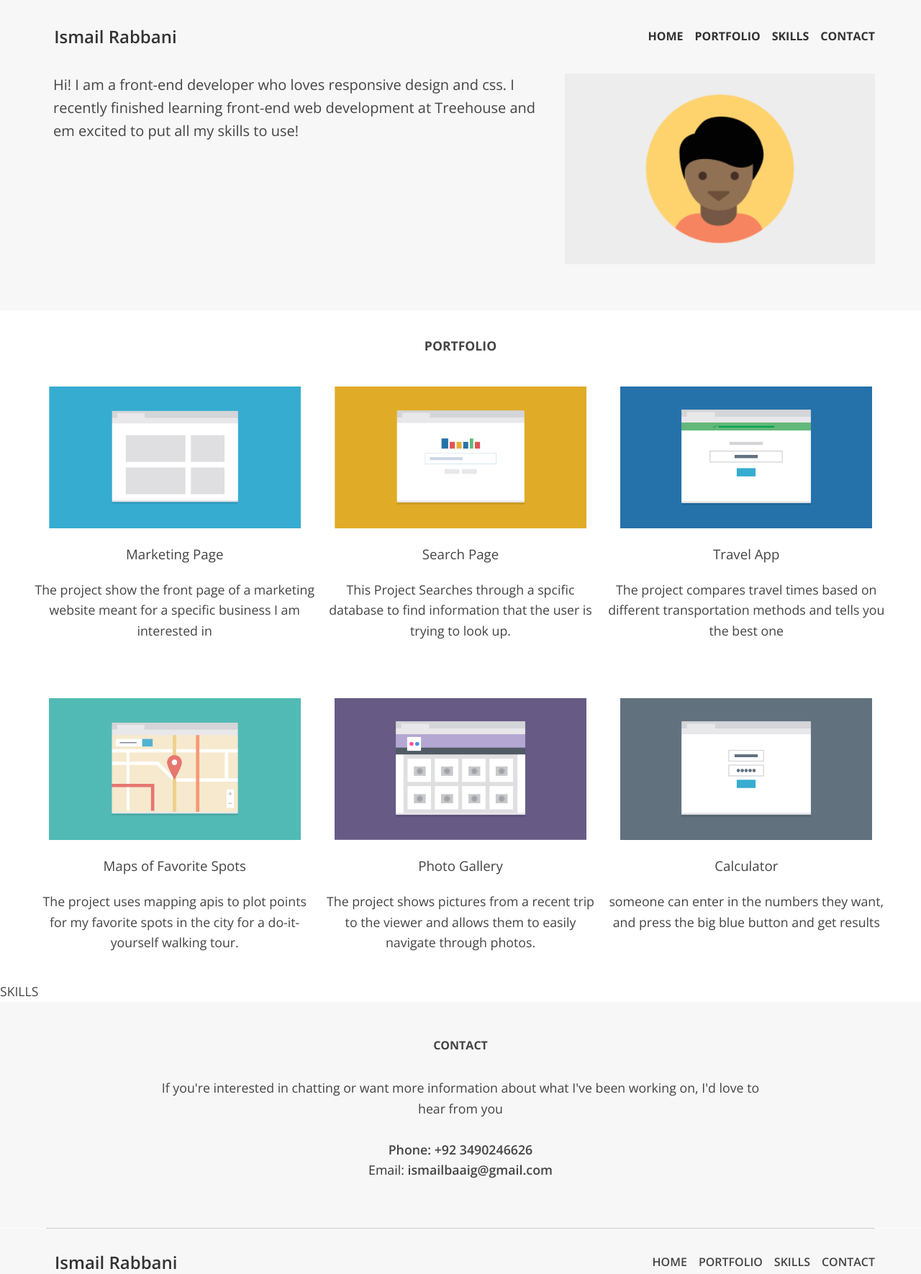
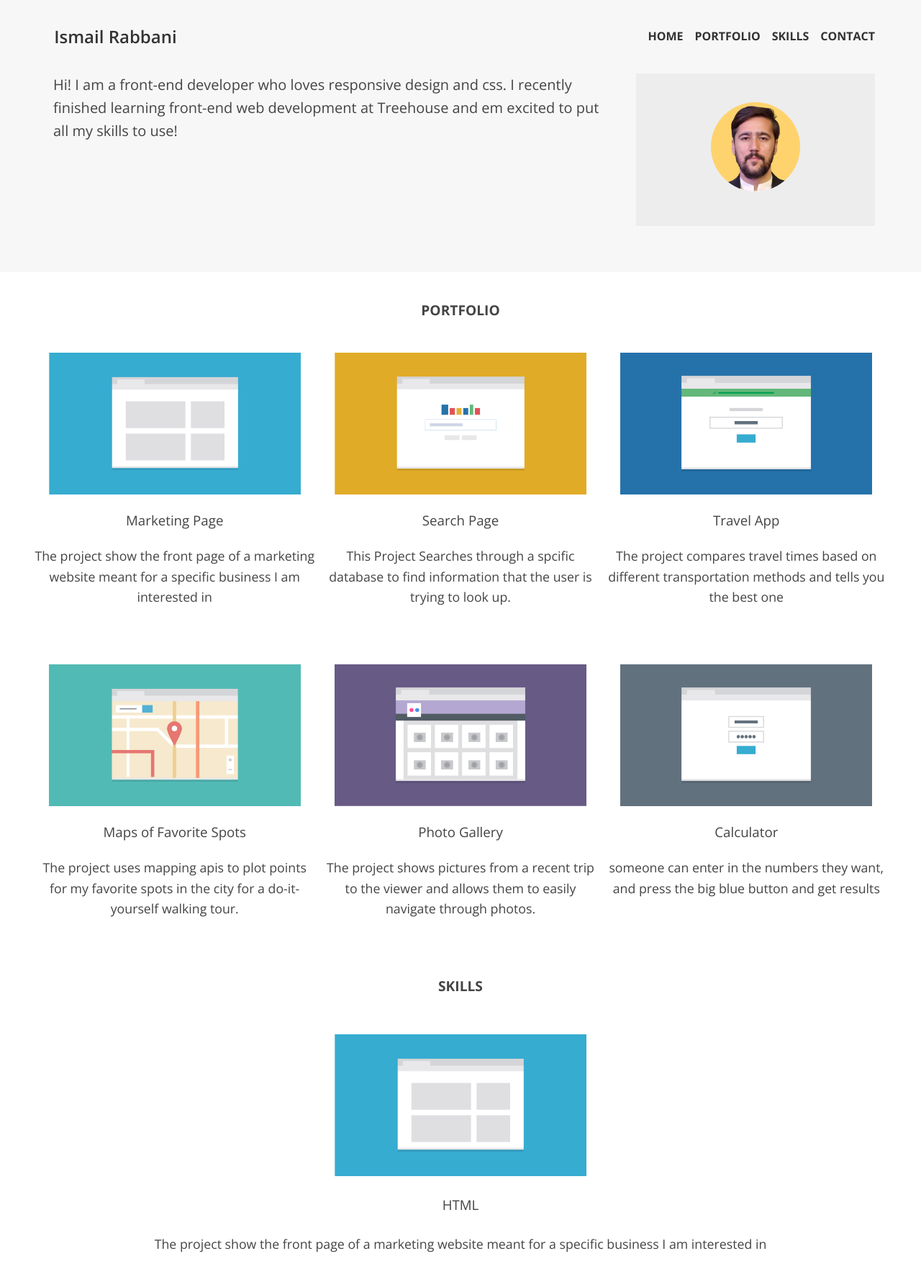
Before and after one commit to IsmailRabbani/responsive_layout_v3, a plain HTML site: page index.html in a window 1280 px wide. Shown: the top 1770 px of the page at 72% size. Drawn offline with nearby package versions, Linux system fonts and the light colour scheme.

Commit message:
added profile image, Added Skills section and style them

```diff
--- a/css/style.css
+++ b/css/style.css
@@ -21,8 +21,8 @@ h1 {
 }
 
 h2 {
-  font-size: 1.1em;
-  font-weight: 500;
+  font-size: 1.2em;
+  font-weight: 600;
 }
 
 p, a {
@@ -49,7 +49,7 @@ p, a {
   display: flex;
   flex-direction: column;
   list-style: none;
-  gap: 0.5em;
+  gap: 0.3em;
   padding: 0;
   margin: 0;
 }
@@ -63,24 +63,29 @@ p, a {
   text-align: center;
 }
 
-
 .content {
   display: flex;
   flex-direction: column;
+  justify-content: center;
+  align-items: center;
   background-color: #F7F7F7;
+  gap: 1em;
   padding: 2em 0.5em;
 }
-.content img {
-  order: -1;
-  width: 90%;
-  max-width: 100%;
-  align-self: center;
-  margin-bottom: 1.5em;
+
+.avatar-image {
+  width: 0 auto;
+  background-color: #ededed;
+  padding: 1em 3.5em;
   }
-.content p {
-  text-align: center;
+.avatar-image img {
+  width: 130px;
+  height: 130px;
+  object-fit: cover;
+  border-radius: 50%;
 }
 
+/** portfolio Section **/
 
 .portfolio,
 .portfolio-content,
@@ -111,6 +116,38 @@ p, a {
   text-align: center;
 }
 
+/** Skills section **/
+
+.skill,
+.skill-content,
+.coding {
+  display: flex;
+  flex-direction: column;
+  flex-wrap: wrap;
+  align-items: center;
+  gap: 1em;
+}
+
+.skill-content div {
+  padding: 1em;
+}
+.skill h2 {
+  margin: 2em 0 1em 0;
+  font-weight: bold;
+}
+.skill-content img {
+  width: 100%;
+  max-width: 350px;
+  height: auto;
+}
+.skill-content h3 {
+  margin: 0.5em 0;
+  font-weight: 500;
+}
+.skill-content p {
+  text-align: center;
+}
+/** footer section **/
 
 footer.main-footer {
   display: flex;
@@ -164,8 +201,6 @@ footer.main-footer p {
   display: none;
 }
 
-
-
 /** Device Responsive (Tablet viewport) **/
 
 @media (min-width: 768px) {
@@ -183,9 +218,6 @@ footer.main-footer p {
     flex-direction: column;
     padding: 2em 1em;
   }
-  .main-header h1 {
-    margin-bottom: 1em;
-  }
 
   .top-bar {
     display: flex;
@@ -194,11 +226,13 @@ footer.main-footer p {
     width: 100%;
     gap: 1em;
 }
+
   .menu ul {
     flex-direction: row;
     justify-content: center;
     gap: 1em;
   }
+
   .menu a {
     width: 100%;
     background-color: #F7F7F7;
@@ -206,16 +240,26 @@ footer.main-footer p {
 
   .content {
     flex-direction: row;
-    padding: 2em;
+    align-items: flex-start;
+    padding: 2em 1em;
   }
+
   .content p {
     order: -1;
     text-align: left;
   }
-  .content img {
-    width: 90%;
-    max-width: 100%;
-    margin: 0 auto;
+
+  .avatar-image {
+    width: 0 auto;
+    background-color: #ededed;
+    padding: 0.5em 4em;
+    }
+  .avatar-image img {
+    width: 140px;
+    height: 140px;
+    object-fit: c5ver;
+    border-radius: 50%;
+    padding: 0.5em;
   }
 
 /** Portfolio Section **/
@@ -301,10 +345,23 @@ footer.main-footer p {
     justify-content: space-between;
     padding: 2em;
   }
-  .content img {
-    width: 90%;
-    max-width: 100%;
+
+  .content {
+    padding: 2em;
   }
+  .avatar-image {
+    width: 0 auto;
+    background-color: #ededed;
+    padding: 2em 6em;
+    }
+  .avatar-image img {
+    width: 140px;
+    height: 140px;
+    object-fit: c5ver;
+    border-radius: 50%;
+    padding: 0.5em;
+  }
+
   .content p {
     font-size: 1.25em;
     margin: 0  1em 1em 0.5em;
--- a/index.html
+++ b/index.html
@@ -10,6 +10,7 @@
 <body id="top">
 
 <!-- Header Section -->
+
   <header class="main-header">
     <div class="top-bar">
       <h1>Ismail Rabbani</h1>
@@ -23,13 +24,15 @@
         </nav>
       </div>
       <div class="content">
-          <p>Hi! I am a front-end developer who loves responsive design and css. I recently finished learning front-end web development at Treehouse and em excited to put all my skills to use!</p>
-          <img src="images\responsive-layout-profile.png" alt="My profile image">
+      <div class="avatar-image">
+        <img src="images\ismail-profile-01.png" alt="My profile image">
+      </div>
+        <p>Hi! I am a front-end developer who loves responsive design and css. I recently finished learning front-end web development at Treehouse and em excited to put all my skills to use!</p>
       </div>
     </header>
 <!-- Portfolio Section -->
-    <main>
-      <section class="portfolio" id="portfolio">
+    <main id="portfolio">
+      <section class="portfolio">
           <h2>PORTFOLIO</h2>
         <div class="portfolio-content">
           <div class="por marketing-page">
@@ -72,12 +75,38 @@
 
 <!-- Skills Section -->
 
-      <section class="skills" id="skills">
+    <section class="skill" id="skills">
         <h2>SKILLS</h2>
+        <div class="skill-content">
+          <div class="coding html">
+            <img src="images/portfolio-1.png" alt="Marketing page screenshot"/>
+            <h3>HTML</h3>
+            <p>The project show the front page of a marketing website meant for a specific business I am interested in</p>
+          </div>
+
+          <div class="coding css">
+            <img src="images/portfolio-2.png" alt="search page screenshot"/>
+            <h3>CSS</h3>
+            <p>This Project Searches through a spcific database to find information that the user is trying to look up.</p>
+          </div>
+
+          <div class="coding wix">
+            <img src="images/portfolio-3.png" alt="Travel app page screenshot"/>
+            <h3>WIX</h3>
+            <p>The project compares travel times based on different transportation methods and tells you the best one</p>
+          </div>
+
+          <div class="coding wp">
+            <img src="images/portfolio-4.png" alt="maps page screenshot"/>
+            <h3>WORDPRESS</h3>
+            <p>The project uses mapping apis to plot points for my favorite spots in the city for a do-it-yourself walking tour.</p>
+          </div>
+        </div>
       </section>
     </main>
 
-<!-- Footer Section -->
+    <!-- Footer Section -->
+
       <footer class="main-footer">
         <h4>CONTACT</h4>
         <p>If you're interested in chatting or want more information about what I've been working on, I'd love to hear from you</p>
```
Also changed, not shown: images/ismail-profile-01.png (added), images/ismail-profile.jpg (added), images/ismail-profile.png (added). Lines whose indentation alone changed are shown as unchanged.
